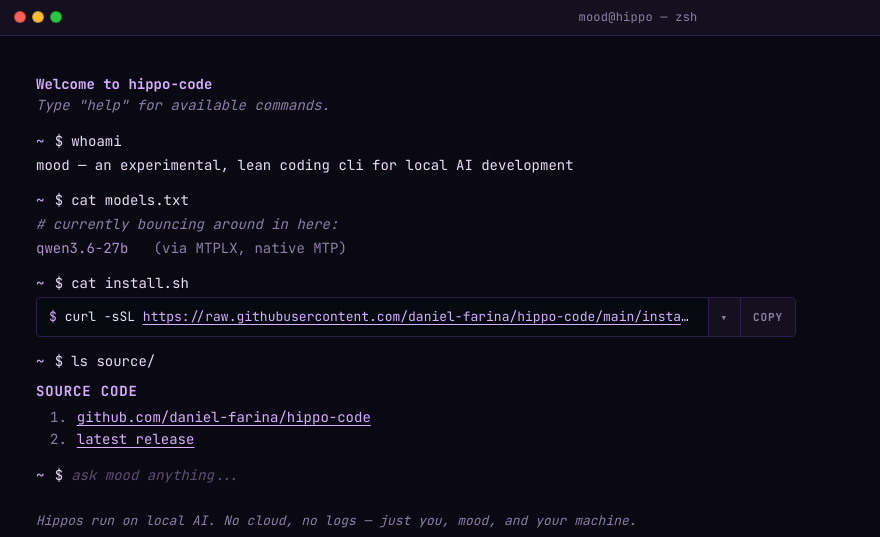
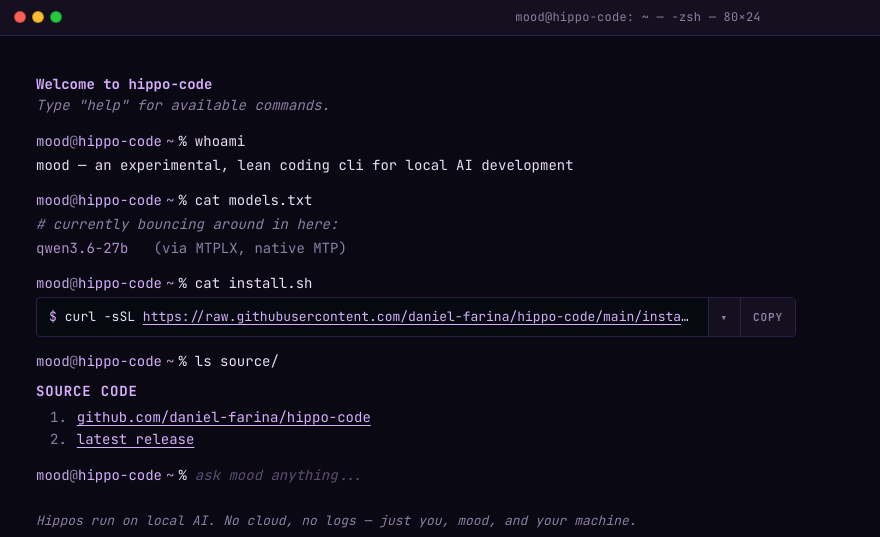
Before and after one commit to daniel-farina/iris-code, a plain HTML site: page docs/index.html in a window 1280 px wide. Shown: the top 537 px of the page, 0-880 px from the left. Drawn offline with Linux system fonts and the light colour scheme.

Commit message:
docs: macOS-style PS1 (mood@hippo-code ~ %) and title bar
- title bar: 'mood@hippo-code: ~ — -zsh — 80x24' (matches the
  default macOS Terminal title format)
- prompts switch from '~ $' back to 'mood@hippo-code ~ %'
  (zsh's % sigil), with each segment colored: user soft-violet,
  @ dim, host lavender, path deep purple, % default fg

```diff
--- a/docs/index.html
+++ b/docs/index.html
@@ -126,8 +126,11 @@
       flex-shrink: 0;
       user-select: none;
     }
-    .ps1 .tilde  { color: var(--accent); }
-    .ps1 .dollar { color: var(--fg); margin-left: 2px; }
+    .ps1 .user  { color: var(--accent-soft); }
+    .ps1 .at    { color: var(--fg-dim); }
+    .ps1 .host  { color: var(--accent); }
+    .ps1 .path  { color: var(--accent-deep); margin-left: 4px; }
+    .ps1 .pct   { color: var(--fg); margin-left: 4px; }
 
     .cmd     { color: var(--fg); }
     .out     { color: var(--fg); }
@@ -288,7 +291,7 @@
       <div class="dots" aria-hidden="true">
         <span class="dot r"></span><span class="dot y"></span><span class="dot g"></span>
       </div>
-      <div class="title">mood@hippo &mdash; zsh</div>
+      <div class="title">mood@hippo-code: ~ &mdash; -zsh &mdash; 80&times;24</div>
       <div class="spacer"></div>
     </header>
 
@@ -300,7 +303,7 @@
 
       <div class="group">
         <div class="row">
-          <span class="ps1"><span class="tilde">~</span> <span class="dollar">$</span></span>
+          <span class="ps1"><span class="user">mood</span><span class="at">@</span><span class="host">hippo-code</span><span class="path">~</span><span class="pct">%</span></span>
           <span class="cmd">whoami</span>
         </div>
         <div class="row">
@@ -310,7 +313,7 @@
 
       <div class="group">
         <div class="row">
-          <span class="ps1"><span class="tilde">~</span> <span class="dollar">$</span></span>
+          <span class="ps1"><span class="user">mood</span><span class="at">@</span><span class="host">hippo-code</span><span class="path">~</span><span class="pct">%</span></span>
           <span class="cmd">cat models.txt</span>
         </div>
         <div class="row">
@@ -323,7 +326,7 @@
 
       <div class="group">
         <div class="row">
-          <span class="ps1"><span class="tilde">~</span> <span class="dollar">$</span></span>
+          <span class="ps1"><span class="user">mood</span><span class="at">@</span><span class="host">hippo-code</span><span class="path">~</span><span class="pct">%</span></span>
           <span class="cmd">cat install.sh</span>
         </div>
         <div class="row">
@@ -337,7 +340,7 @@
 
       <div class="group">
         <div class="row">
-          <span class="ps1"><span class="tilde">~</span> <span class="dollar">$</span></span>
+          <span class="ps1"><span class="user">mood</span><span class="at">@</span><span class="host">hippo-code</span><span class="path">~</span><span class="pct">%</span></span>
           <span class="cmd">ls source/</span>
         </div>
         <div class="heading">SOURCE CODE</div>
@@ -349,7 +352,7 @@
 
       <form class="group ask-form" id="askForm" autocomplete="off">
         <div class="row ask">
-          <span class="ps1"><span class="tilde">~</span> <span class="dollar">$</span></span>
+          <span class="ps1"><span class="user">mood</span><span class="at">@</span><span class="host">hippo-code</span><span class="path">~</span><span class="pct">%</span></span>
           <input
             type="text"
             id="askInput"
```
